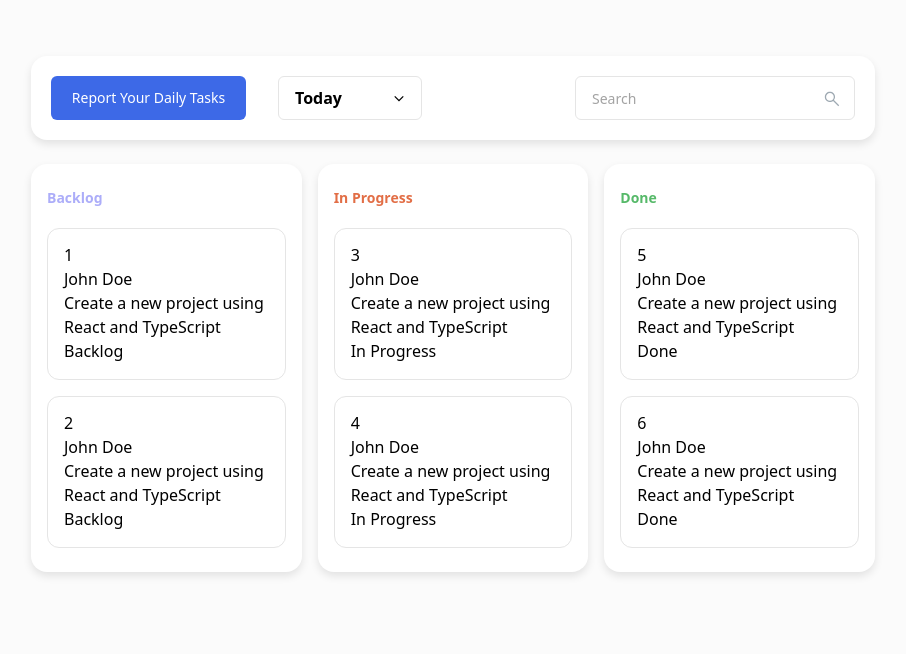
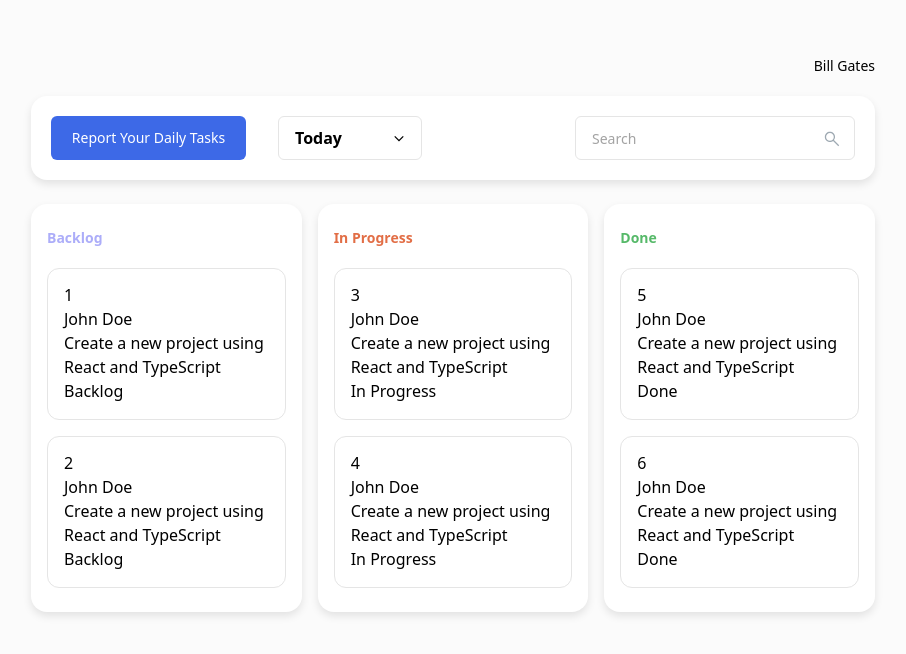
Before and after one commit to Burak-Bayraktar/task-tracking-app, a React (Vite) app: page /dashboard in a window 1280 px wide. Shown: the top 654 px of the page, without its empty margins (187-1093 px from the left). Built offline with nearby package versions, Linux system fonts and the light colour scheme.

Commit message:
ADD: Add useUser hooks to detect active user of the app and show it on page

```diff
--- a/src/App.tsx
+++ b/src/App.tsx
@@ -1,7 +1,10 @@
+import useUser from "hooks/useUser";
 import { Routes, Route, Navigate, BrowserRouter } from "react-router-dom";
 import Dashboard from "views/Dashboard";
 
 function App() {
+  useUser();
+
   return (
     <BrowserRouter>
       <Routes>
--- /dev/null
+++ b/src/hooks/useUser.ts
@@ -0,0 +1,41 @@
+import { useEffect, useState } from "react";
+import { users } from "constants/users.json";
+import { Author } from "types";
+
+type User = {
+  id: number;
+  name: string;
+  bio: string;
+  img: string;
+};
+
+const useUser = () => {
+  const [activeUser, setActiveUser] = useState<Author>();
+
+  useEffect(() => {
+    const randomId = Math.floor(Math.random() * users.length);
+    const activeUser: User | undefined = users.find(
+      (user) => user.id === randomId
+    );
+
+    if (activeUser === undefined) {
+      throw new Error("User not found");
+    }
+
+    const convertedActiveUser: Author = {
+      id: activeUser.id,
+      name: activeUser.name,
+      img: activeUser.img,
+      title: activeUser.bio,
+    };
+
+    setActiveUser(convertedActiveUser);
+    localStorage.setItem("activeUser", JSON.stringify(convertedActiveUser));
+  }, []);
+
+  return {
+    activeUser,
+  };
+};
+
+export default useUser;
--- a/src/views/Dashboard/index.tsx
+++ b/src/views/Dashboard/index.tsx
@@ -1,10 +1,15 @@
 import Header from "components/Dashboard/Header";
 import TaskTrackingSection from "components/Dashboard/TaskTrackingSection";
+import useUser from "hooks/useUser";
 import "views/Dashboard/style.css";
 
 const Dashboard = () => {
+  const { activeUser } = useUser();
   return (
     <div className="dashboard">
+        <div className="active-user">
+          {activeUser?.name}
+        </div>
         <Header />
         <TaskTrackingSection />
     </div>
--- a/src/views/Dashboard/style.css
+++ b/src/views/Dashboard/style.css
@@ -3,3 +3,7 @@
     @apply md:ml-7 md:mr-7 md:grid-rows-1;
     @apply lg:ml-[13.625rem] lg:mr-[13.625rem];
 }
+
+.dashboard .active-user {
+    @apply flex justify-end text-sm mb-5;
+}
```
